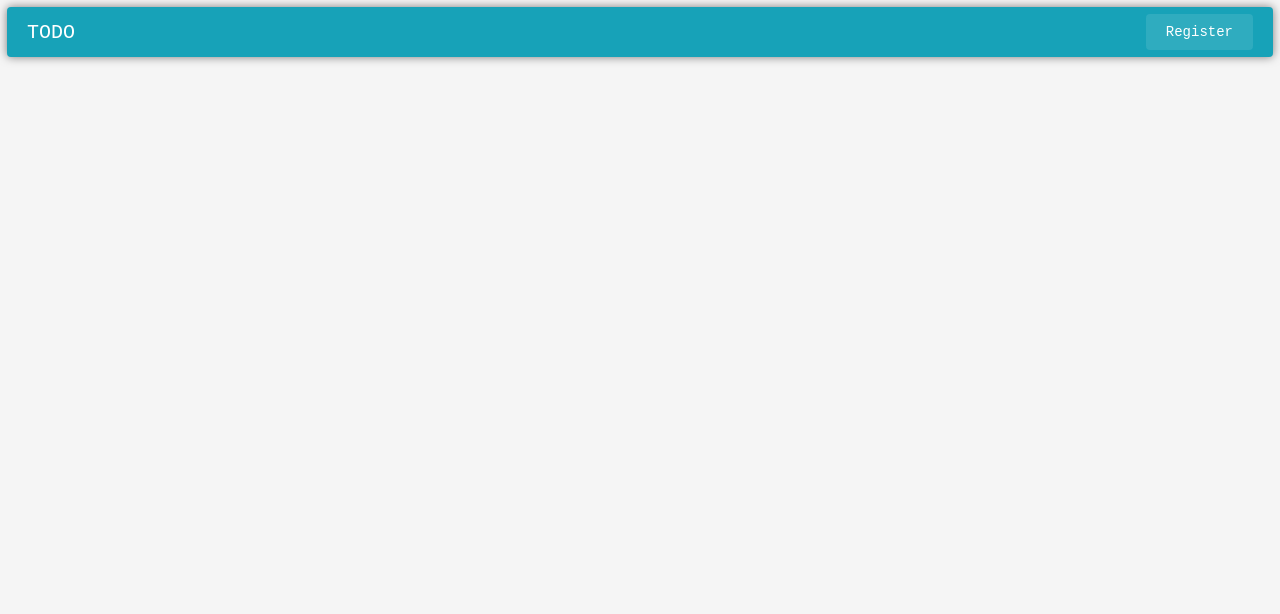
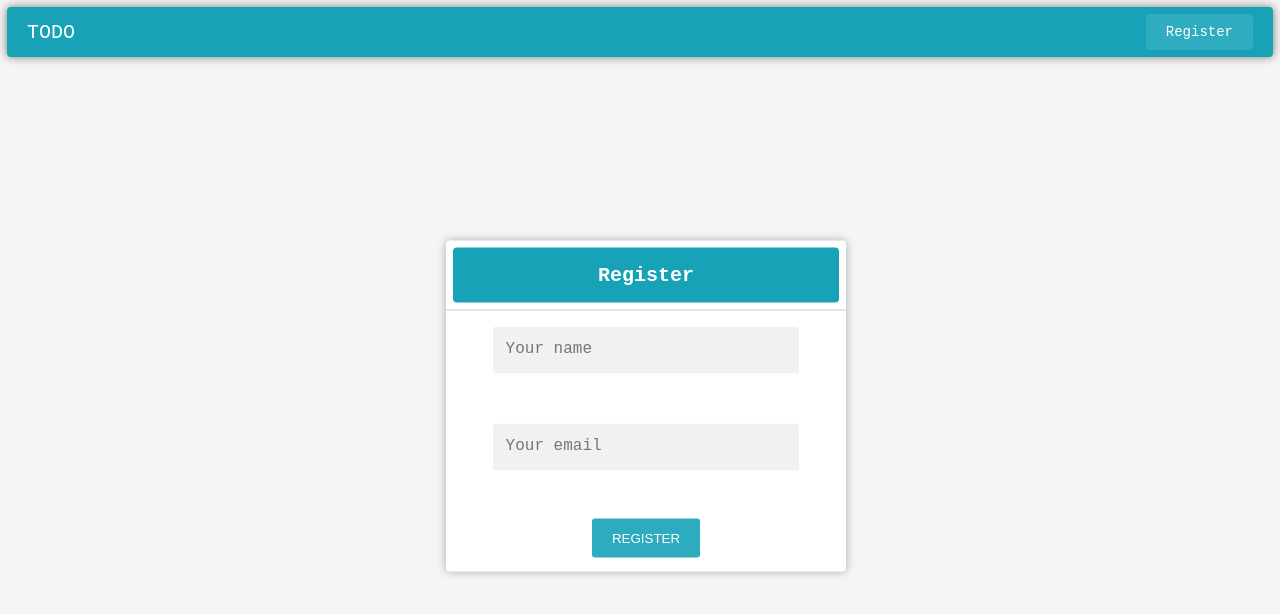
Before and after one commit to nitudeka/react_todo, a React (Create React App) app: page /signin in a window 1280 px wide. Shown: the top 614 px of the page. Built offline with nearby package versions, Linux system fonts and the light colour scheme.

Commit message:
added styles to register form

```diff
--- /dev/null
+++ b/src/components/Form/FormValidation.js
@@ -0,0 +1,16 @@
+const validateFormElement = (value, rules) => {
+  let isValid = true;
+  if (rules.required) {
+    isValid = value.trim() !== '' && isValid;
+  }
+  if (rules.minLength) {
+    isValid = value.length >= rules.minLength && isValid;
+  }
+  if (rules.isEmail) {
+    const pattern = /[a-z0-9!#$%&'*+/=?^_`{|}~-]+(?:\.[a-z0-9!#$%&'*+/=?^_`{|}~-]+)*@(?:[a-z0-9](?:[a-z0-9-]*[a-z0-9])?\.)+[a-z0-9](?:[a-z0-9-]*[a-z0-9])?/;
+    isValid = pattern.test(value) && isValid
+  }
+  return isValid;
+}
+
+export default validateFormElement;
--- /dev/null
+++ b/src/components/Form/Input/Input.js
@@ -0,0 +1,21 @@
+import React from 'react';
+
+const Input = (props) => {
+  let style = {};
+  if (props.focused) {
+    if (props.valid) {
+      style = {borderBottom: '3px solid #007e33'}
+    } else {
+      style = {borderBottom: '3px solid #ff3547'}
+    }
+  }
+
+  return (
+    <div className='form__inputs'>
+      <input style={style} className='form__input' type={props.type} placeholder={props.placeholder} onChange={props.onChange} />
+      <label className='form__label'>{props.label}</label>
+    </div>
+  )
+}
+
+export default Input;
--- /dev/null
+++ b/src/components/Form/Register/Register.js
@@ -0,0 +1,101 @@
+import React, { Component } from 'react';
+import Input from '../Input/Input';
+import { withRouter } from 'react-router-dom';
+import FormValidation from '../FormValidation';
+
+class Register extends Component {
+  state = {
+    form: {
+      name: {
+        label: 'Your name',
+        type: 'text',
+        placeholder: 'Your name',
+        value: '',
+        validation: {
+          required: true
+        },
+        valid: false,
+        focused: false
+      },
+      email: {
+        label: 'Your email',
+        type: 'text',
+        placeholder: 'Your email',
+        value: '',
+        validation: {
+          required: true,
+          isEmail: true
+        },
+        valid: false,
+        focused: false
+      }
+    },
+    errorMessage: null,
+    formIsValid: false
+  }
+
+  onSubmitRegister = () => {
+    this.props.setLoading();
+    fetch('https://immense-waters-65123.herokuapp.com/register', {
+      method: 'post',
+      headers: { 'Content-Type': 'application/json' },
+      body: JSON.stringify({
+        email: this.state.form.email.value,
+        password: this.state.form.password.value,
+        name: this.state.form.name.value
+      })
+    }).then(response => response.json())
+      .then(user => {
+        this.props.setLoading();
+        if (user === 'unable to register') {
+          this.setState({errorMessage: <p>Please try a different email address</p>})
+        }
+        if (user.id) {
+          this.props.loadUser(user);
+          this.props.isSignedIn();
+          this.props.history.push('/');
+        }
+      }
+    )
+  }
+
+  onInputChange = (event, element) => {
+    const updatedState = {...this.state.form};
+    const updatedElement = {...updatedState[element]};
+    updatedElement.value = event.target.value;
+    updatedElement.focused = true;
+    updatedElement.valid = FormValidation(event.target.value, updatedElement.validation);
+    updatedState[element] = updatedElement;
+    let formIsValid = true;
+    Object.keys(updatedState).map(elements => {
+      return formIsValid = updatedState[elements].valid && formIsValid;
+    })
+    this.setState({form: updatedState, formIsValid: formIsValid});
+  }
+
+  render () {
+    const form = Object.keys(this.state.form).map(element => {
+      return <Input
+        valid={this.state.form[element].valid}
+        focused={this.state.form[element].focused}
+        key={element}
+        placeholder={this.state.form[element].placeholder}
+        type={this.state.form[element].type}
+        label={this.state.form[element].label}
+        onChange={(event) => this.onInputChange(event, element)}
+      />
+    })
+
+    return (
+      <div className='form'>
+        <div className='form__head'>
+          <h3 className='form__heading'>Register</h3>
+        </div>
+        {form}
+        <button className='form__btn'>Register</button>
+      </div>
+    )
+  }
+}
+
+export default withRouter(Register);
--- a/src/containers/App.js
+++ b/src/containers/App.js
@@ -1,11 +1,13 @@
 import React, { Component } from 'react';
 import Navbar from '../components/Navigation/Navbar';
+import Register from '../components/Form/Register/Register';
 
 class App extends Component {
   render() {
     return (
       <div className="App">
         <Navbar />
+        <Register />
       </div>
     );
   }
--- a/src/index.css
+++ b/src/index.css
@@ -14,6 +14,90 @@ body {
   box-sizing: border-box;
   font-family: Decima,monospace,sans-serif;
   background-color: #f5f5f5; }
+
+.form {
+  position: fixed;
+  top: 50%;
+  left: 50%;
+  transform: translate(-50%, -50%);
+  width: 40rem;
+  background-color: #fff;
+  border-radius: 4px;
+  box-shadow: 0 0 10px rgba(0, 0, 0, 0.3);
+  display: flex;
+  flex-flow: column;
+  margin: 6px 6px 5rem 6px; }
+  .form__btn {
+    align-self: center;
+    border: none;
+    padding: 1.2rem 2rem;
+    margin: 1.4rem;
+    background-color: rgba(23, 162, 184, 0.9);
+    color: #fff;
+    text-align: center;
+    text-transform: uppercase;
+    border-radius: 3px;
+    cursor: pointer;
+    transition: all .3s; }
+    .form__btn:disabled {
+      background-color: rgba(23, 162, 184, 0.3); }
+    .form__btn:active {
+      background-color: rgba(23, 162, 184, 0.7); }
+    .form__btn:hover {
+      transform: translateY(-2px);
+      box-shadow: 0 2px 10px rgba(0, 0, 0, 0.4); }
+    .form__btn:focus {
+      outline: none; }
+  .form__head {
+    height: 7rem;
+    border-bottom: 1px solid rgba(0, 0, 0, 0.2);
+    display: flex;
+    justify-content: center;
+    align-items: center;
+    position: relative; }
+  .form__heading {
+    display: flex;
+    justify-content: center;
+    align-items: center;
+    position: absolute;
+    font-size: 2rem;
+    color: #fff;
+    background-color: #17a2b8;
+    top: .7rem;
+    left: .7rem;
+    bottom: .7rem;
+    right: .7rem;
+    border-radius: 4px;
+    text-align: center; }
+  .form__input {
+    font: inherit;
+    width: 130%;
+    padding: 1.3rem;
+    border: none;
+    background-color: #f1f1f1;
+    color: rgba(0, 0, 0, 0.9);
+    font-size: 1.6rem;
+    border-radius: 3px;
+    transition: all .2s;
+    border-bottom: 3px solid transparent; }
+    .form__input:focus {
+      outline: none; }
+    .form__input:placeholder-shown + .form__label {
+      opacity: 0;
+      visibility: hidden; }
+  .form__label {
+    font-size: 1.6rem;
+    transform: translate(-9.1rem, 1rem);
+    color: rgba(0, 0, 0, 0.5);
+    transition: all .2s;
+    opacity: 1; }
+  .form__inputs {
+    position: relative;
+    display: flex;
+    flex-flow: column;
+    justify-content: center;
+    align-items: center;
+    margin: 1.6rem auto; }
 
 .nav {
   position: fixed;
--- /dev/null
+++ b/src/sass/abstracts/variables.scss
@@ -0,0 +1 @@
+$-color-primary: #17a2b8;
--- /dev/null
+++ b/src/sass/components/form.scss
@@ -0,0 +1,108 @@
+.form {
+  position: fixed;
+  top: 50%;
+  left: 50%;
+  transform: translate(-50%, -50%);
+  width: 40rem;
+  background-color: #fff;
+  border-radius: 4px;
+  box-shadow: 0 0 10px rgba(0,0,0,.3);
+  display: flex;
+  flex-flow: column;
+  margin: 6px 6px 5rem 6px;
+
+  &__btn {
+    align-self: center;
+    border: none;
+    padding: 1.2rem 2rem;
+    margin: 1.4rem;
+    background-color: rgba($-color-primary, .9);
+    color: #fff;
+    text-align: center;
+    text-transform: uppercase;
+    border-radius: 3px;
+    cursor: pointer;
+    transition: all .3s;
+
+    &:disabled {
+      background-color: rgba($-color-primary, .3);
+    }
+
+    &:active {
+      background-color: rgba($-color-primary, .7);
+    }
+
+    &:hover {
+      transform: translateY(-2px);
+      box-shadow: 0 2px 10px rgba(0,0,0,.4);
+    }
+
+    &:focus {
+      outline: none;
+    }
+  }
+
+  &__head {
+    height: 7rem;
+    border-bottom: 1px solid rgba(0,0,0,.2);
+    display: flex;
+    justify-content: center;
+    align-items: center;
+    position: relative;
+  }
+
+  &__heading {
+    display: flex;
+    justify-content: center;
+    align-items: center;
+    position: absolute;
+    font-size: 2rem;
+    color: #fff;
+    background-color: $-color-primary;
+    top: .7rem;
+    left: .7rem;
+    bottom: .7rem;
+    right: .7rem;
+    border-radius: 4px;
+    text-align: center;
+  }
+
+  &__input {
+    font: inherit;
+    width: 130%;
+    padding: 1.3rem;
+    border: none;
+    background-color: #f1f1f1;
+    color: rgba(0,0,0,.9);
+    font-size: 1.6rem;
+    border-radius: 3px;
+    transition: all .2s;
+    border-bottom: 3px solid transparent;
+
+    &:focus {
+      outline: none;
+    }
+
+    &:placeholder-shown + .form__label {
+      opacity: 0;
+      visibility: hidden;
+    }
+  }
+
+  &__label {
+    font-size: 1.6rem;
+    transform: translate(-9.1rem, 1rem);
+    color: rgba(0,0,0,.5);
+    transition: all .2s;
+    opacity: 1;
+  }
+
+  &__inputs {
+    position: relative;
+    display: flex;
+    flex-flow: column;
+    justify-content: center;
+    align-items: center;
+    margin: 1.6rem auto;
+  }
+}
--- a/src/sass/components/navbar.scss
+++ b/src/sass/components/navbar.scss
@@ -6,7 +6,7 @@
   height: 5rem;
   border-radius: 4px;
   box-shadow: 0 0 10px rgba(0,0,0,.5);
-  background-color: #17a2b8;
+  background-color: $-color-primary;
   display: flex;
   align-items: center;
   justify-content: space-between;
--- a/src/sass/main.scss
+++ b/src/sass/main.scss
@@ -1,4 +1,6 @@
+@import "./abstracts/variables";
+
 @import "./base/base";
 
-
+@import "./components/form";
 @import "./components/navbar";
```
